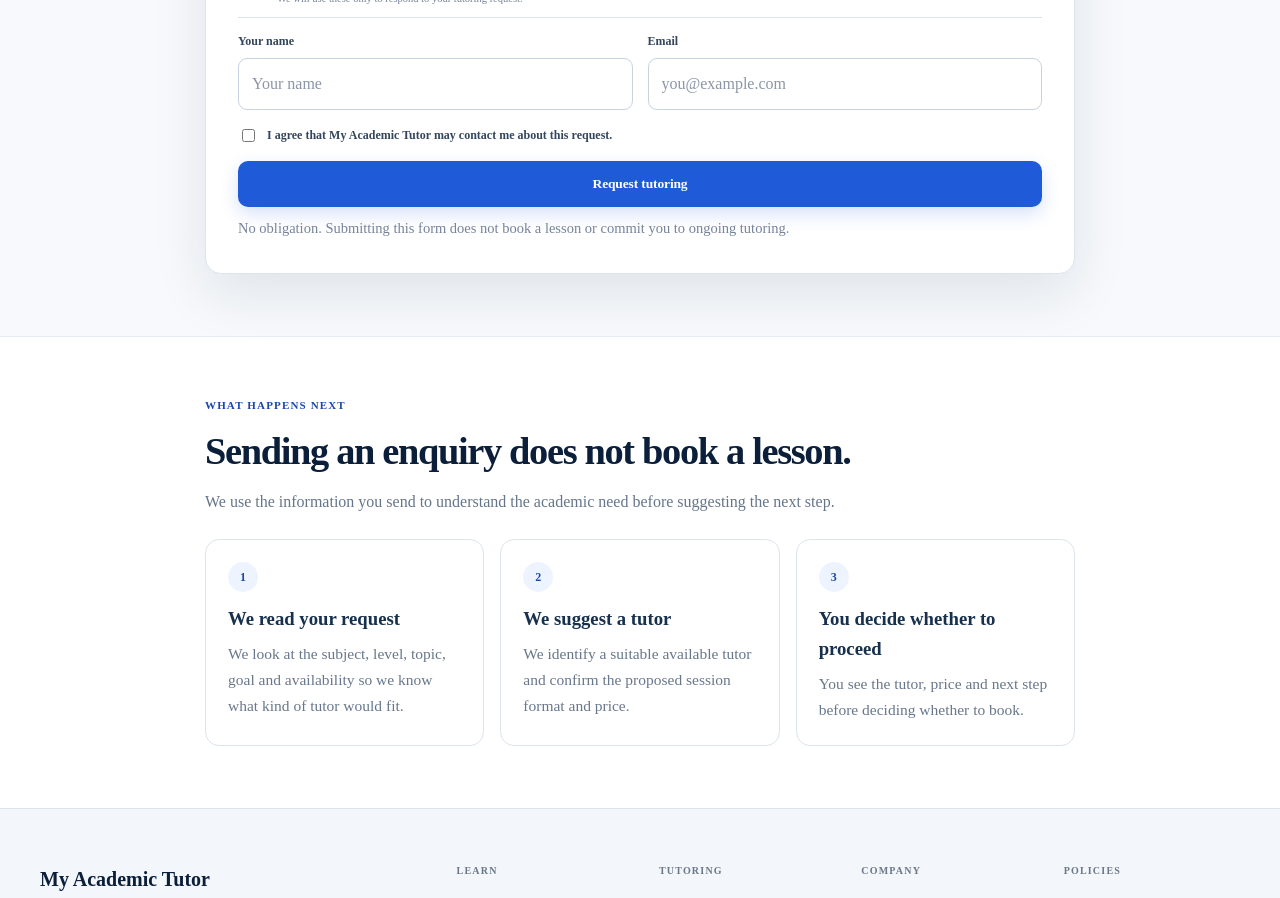
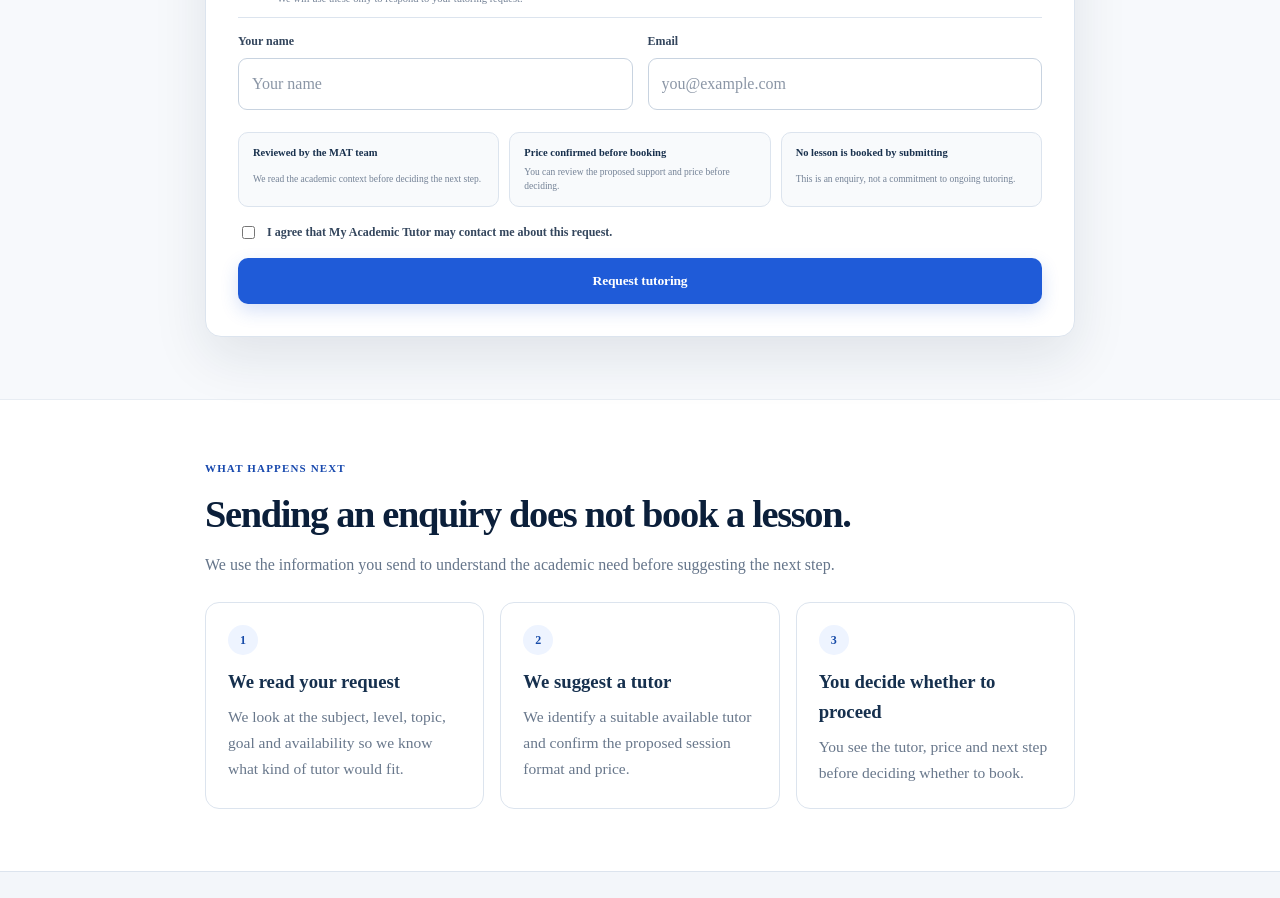
Before and after one commit to StatisticaHub/matwebsite, a Next.js app: page /find-a-tutor in a window 1280 px wide. Shown: the part 2600-3498 px from the top of the page. Built offline with nearby package versions, Linux system fonts and the light colour scheme; no server answers.

Commit message:
Add tutoring enquiry reassurance

```diff
--- a/components/TutoringLeadForm.tsx
+++ b/components/TutoringLeadForm.tsx
@@ -368,6 +368,26 @@ export default function TutoringLeadForm({
         </section>
       </div>
 
+      <div
+        className="lead-submit-reassurance"
+        aria-label="What happens when you send this request"
+      >
+        <div>
+          <strong>Reviewed by the MAT team</strong>
+          <span>We read the academic context before deciding the next step.</span>
+        </div>
+
+        <div>
+          <strong>Price confirmed before booking</strong>
+          <span>You can review the proposed support and price before deciding.</span>
+        </div>
+
+        <div>
+          <strong>No lesson is booked by submitting</strong>
+          <span>This is an enquiry, not a commitment to ongoing tutoring.</span>
+        </div>
+      </div>
+
       <label className="consent-row">
         <input
           type="checkbox"
@@ -402,10 +422,6 @@ export default function TutoringLeadForm({
         </p>
       )}
 
-      <p className="form-note">
-        No obligation. Submitting this form does not book a lesson or commit you
-        to ongoing tutoring.
-      </p>
     </form>
   );
 }
```
Also changed, not shown: app/globals.css.
